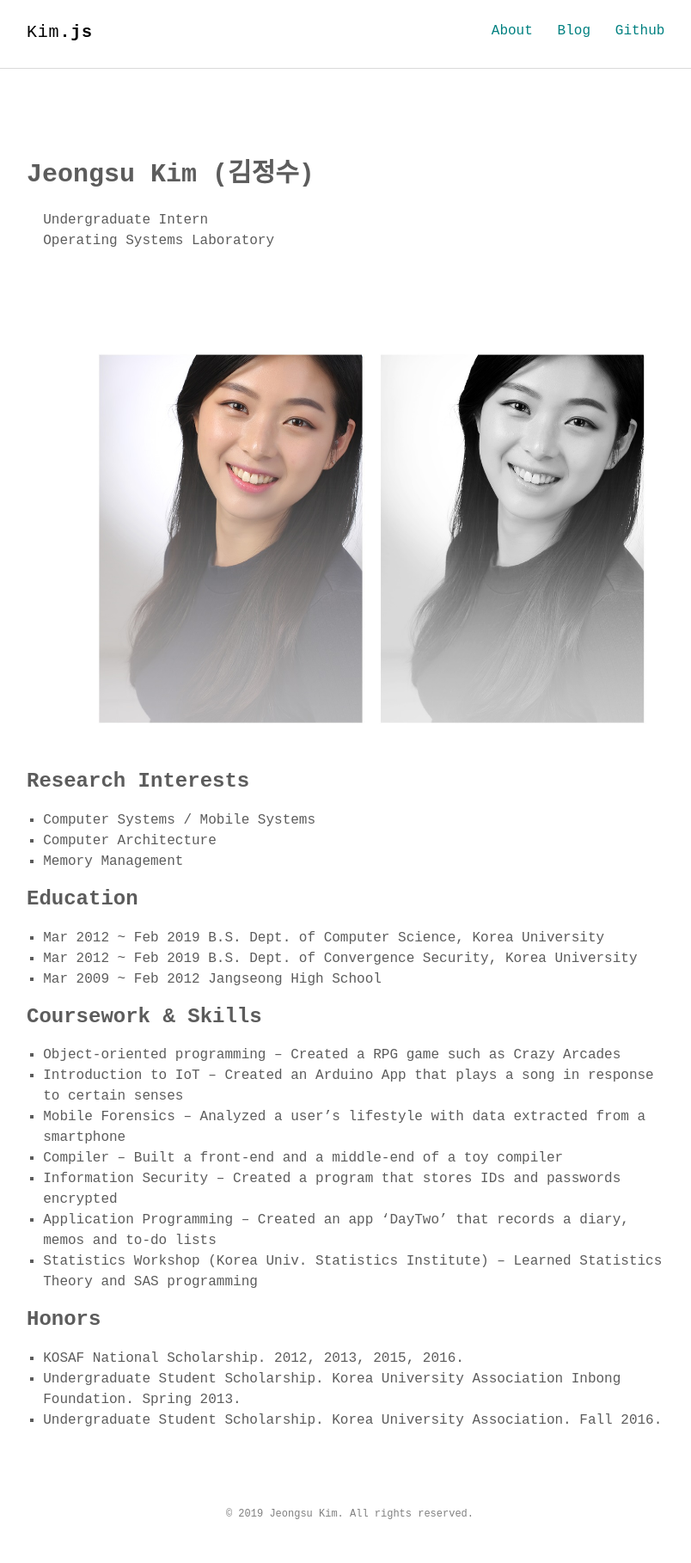
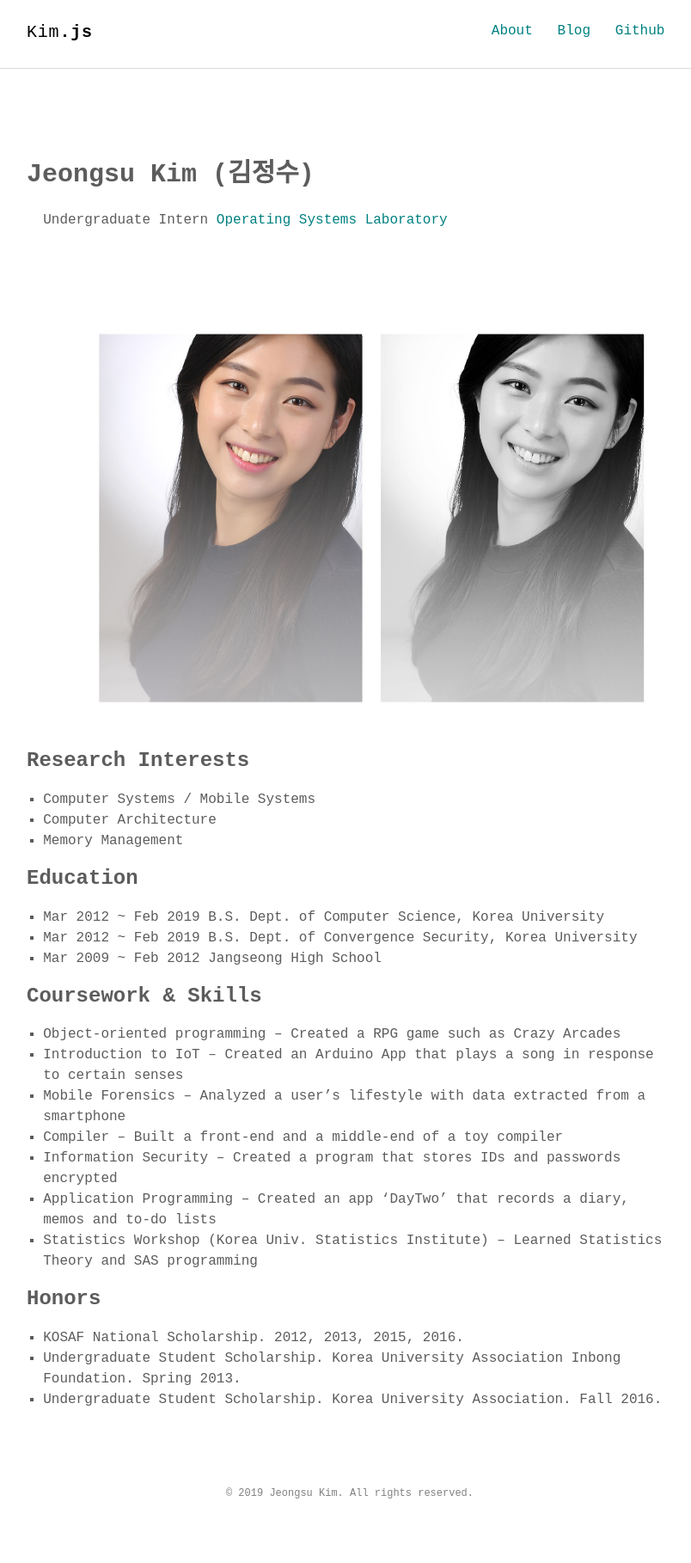
Before and after one commit to Kim-JeongSu/info, a Jekyll site: the page built from index.html, in a window 1280 px wide. Shown: the whole page at 86% size, without its empty margins (233-1037 px from the left). Built offline with Jekyll 4.4.1, drawn with Linux system fonts in a browser that asks for light colours; some web fonts are replaced; after the commit the page ends 1794 px from its top, so only the background shows below that.

```diff
--- a/index.html
+++ b/index.html
@@ -10,7 +10,7 @@ layout: page
 
 <ul>
 Undergraduate Intern
-<p href="https://os.korea.ac.kr/">Operating Systems Laboratory</p>
+<a href="https://os.korea.ac.kr/">Operating Systems Laboratory</a>
 </ul>
 
 <p><img src="https://raw.githubusercontent.com/Kim-JeongSu/info/master/assets/images/KJS.jpg" alt="image" /></p>
```
